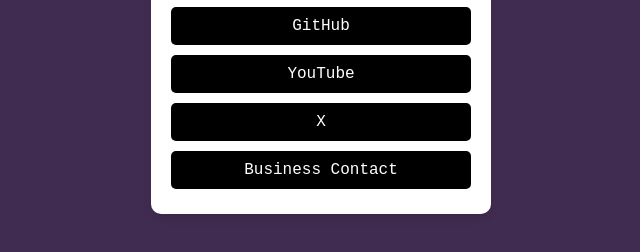
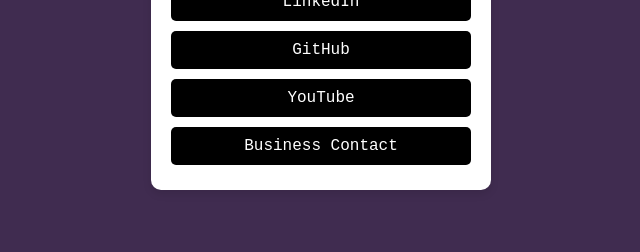
Before and after one commit to eulersili/eulersili.github.io, a plain HTML site: page index.html in a window 1280 px wide. Shown: the part 358-610 px from the top of the page, without its empty margins (319-959 px from the left). Drawn offline with Linux system fonts and the light colour scheme.

Commit message:
Removed X account link

```diff
--- a/index.html
+++ b/index.html
@@ -13,7 +13,6 @@
             <a href="https://linkedin.com/in/eulersili" target="_blank" class="link">LinkedIn</a>
             <a href="https://github.com/eulersili" target="_blank" class="link">GitHub</a>
             <a href="https://youtube.com/@eulersili" target="_blank" class="link">YouTube</a>
-            <a href="https://x.com/eulersili_dev" target="_blank" class="link">X</a>
             <a href="mailto:silieuler@gmail.com" class="link">Business Contact</a>
         </div>
     </div>
```
